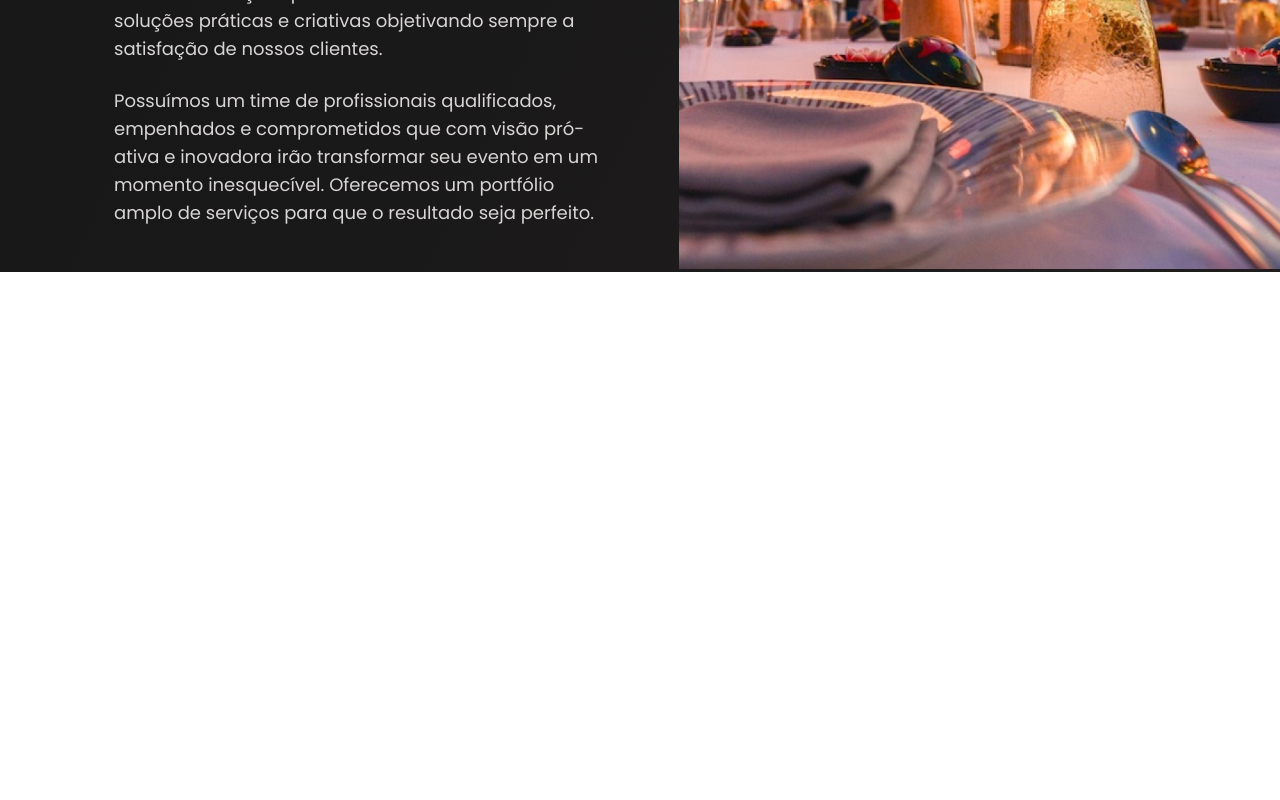
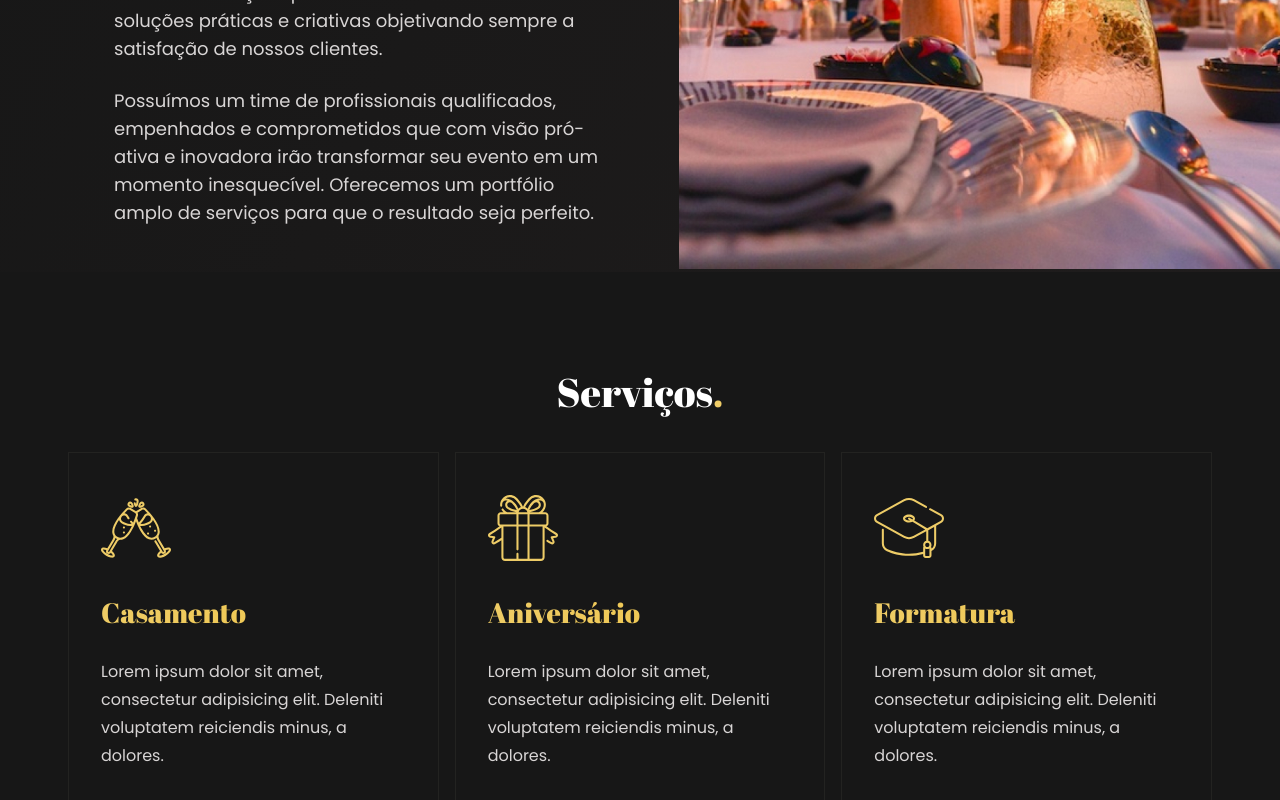
Before and after one commit to beyondweb/jeremias-eventos-website, a Vue app: page / in a window 1280 px wide. Shown: the part 958-1758 px from the top of the page. Before the commit the page ends 1230 px from the top, so only its background shows below. Built offline with nearby package versions, Linux system fonts and the light colour scheme.

Commit message:
add Service component

```diff
--- a/src/App.vue
+++ b/src/App.vue
@@ -7,6 +7,7 @@
       <NavbarMain />
       <Wrapper />
       <About />
+      <Services />
     </main>
   </div>
 </template>
@@ -15,6 +16,7 @@
 import NavbarMain from "./components/Navigations/NavbarMain.vue";
 import Wrapper from "./components/Headers/Wrapper.vue";
 import About from "./components/Abouts/About.vue";
+import Services from "./components/Services/Service.vue";
 
 export default {
   name: "App",
@@ -27,6 +29,7 @@ export default {
     NavbarMain,
     Wrapper,
     About,
+    Services
   }
 };
 </script>
--- /dev/null
+++ b/src/components/Services/ItemService.vue
@@ -0,0 +1,55 @@
+<template>
+  <article class="item-service">
+    <div class="service-icon">
+      <img :src="img" :alt="title" />
+    </div>
+    <div class="service-title">
+      <h4>{{ title }}</h4>
+    </div>
+    <div class="service-description">
+      <p>{{ description }}</p>
+    </div>
+  </article>
+</template>
+
+<script>
+export default {
+  name: "ItemService",
+  props: ["img", "title", "description"]
+};
+</script>
+
+<style lang="scss" scoped>
+.item-service {
+  padding: 2.5rem 2rem;
+  border: var(--border);
+  transition: all 0.3s;
+  &:hover {
+    background: rgba($color: #eecc67, $alpha: 0.1);
+    transform: scale(1.05);
+    transition: all 0.3s;
+  }
+}
+.service-icon {
+  > img {
+    max-width: 100%;
+  }
+}
+.service-title {
+  > h4 {
+    margin-top: 2rem;
+    font-family: var(--abril);
+    font-size: 1.75rem;
+    background: var(--gradient-gold);
+    background-clip: text;
+    -webkit-text-fill-color: transparent;
+  }
+}
+.service-description {
+  > p {
+    margin-top: 2rem;
+    line-height: 1.75rem;
+    color: var(--gray);
+  }
+}
+</style>
--- /dev/null
+++ b/src/components/Services/Service.vue
@@ -0,0 +1,69 @@
+<template>
+  <section class="services">
+    <div class="container">
+      <div class="content">
+        <div class="title-content">
+          <TitleSection text="Serviços" />
+        </div>
+        <div class="services-lists">
+          <ItemService
+            :img="Icon1"
+            title="Casamento"
+            description="Lorem ipsum dolor sit amet, consectetur adipisicing elit. Deleniti voluptatem reiciendis minus, a dolores."
+          />
+          <ItemService
+            :img="Icon2"
+            title="Aniversário"
+            description="Lorem ipsum dolor sit amet, consectetur adipisicing elit. Deleniti voluptatem reiciendis minus, a dolores."
+          />
+          <ItemService
+            :img="Icon3"
+            title="Formatura"
+            description="Lorem ipsum dolor sit amet, consectetur adipisicing elit. Deleniti voluptatem reiciendis minus, a dolores."
+          />
+        </div>
+      </div>
+    </div>
+  </section>
+</template>
+
+<script>
+import icon1 from "../../assets/icon-1.svg";
+import icon2 from "../../assets/icon-2.svg";
+import icon3 from "../../assets/icon-3.svg";
+import TitleSection from "../Global/TitleSection";
+import ItemService from "../Services/ItemService.vue";
+
+export default {
+  name: "Service",
+  data() {
+    return {
+      Icon1: icon1,
+      Icon2: icon2,
+      Icon3: icon3
+    };
+  },
+  components: {
+    TitleSection,
+    ItemService
+  }
+};
+</script>
+
+<style lang="scss" scoped>
+.services {
+  width: 100%;
+  padding: 100px 0;
+  background: var(--dark);
+}
+.title-content {
+  text-align: center;
+}
+.services-lists {
+  width: 100%;
+  display: grid;
+  grid-template-columns: repeat(3, 1fr);
+  grid-template-rows: auto;
+  grid-gap: 16px;
+}
+</style>
```
